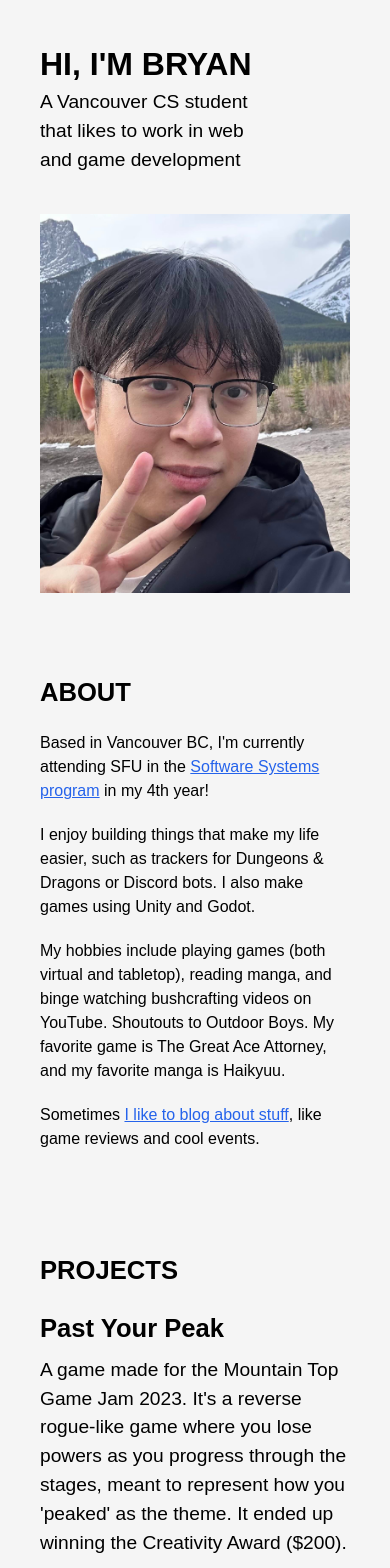
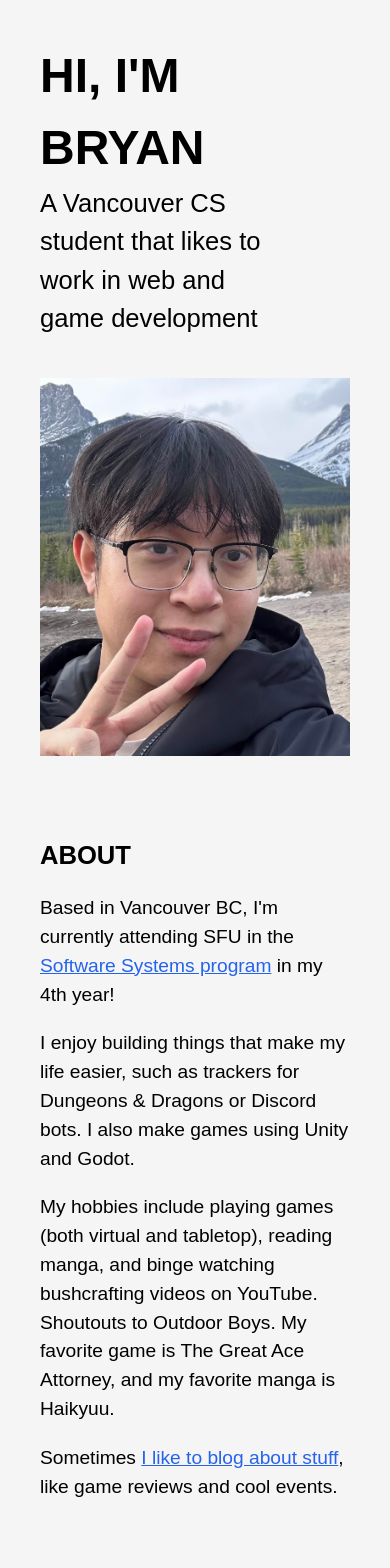
Before and after one commit to bryanjhdang/bryanjhdang.github.io, a React (Vite) app: page / in a window 390 px wide. Shown: the top 1568 px of the page. Built offline with nearby package versions, Linux system fonts and the light colour scheme.

Commit message:
remove scaling text based off screen size

```diff
--- a/src/sections/About.tsx
+++ b/src/sections/About.tsx
@@ -5,10 +5,10 @@ export default function About() {
     <div id="about" className="pt-10 sm:pt-20 pb-10 sm:pb-20">
       <SectionWrapper>
         <SectionTitle title="ABOUT" />
-        <p className="text-sm sm:text-base mb-5">Based in Vancouver BC, I'm currently attending SFU in the <a className="text-blue-600 underline" href="https://www.sfu.ca/computing/prospective-students/undergraduate-students/programs/degree-programs/softwaresystems.html" target="_blank">Software Systems program</a> in my 4th year!</p>
-        <p className="text-sm sm:text-base mb-5">I enjoy building things that make my life easier, such as trackers for Dungeons & Dragons or Discord bots. I also make games using Unity and Godot.</p>
-        <p className="text-sm sm:text-base mb-5">My hobbies include playing games (both virtual and tabletop), reading manga, and binge watching bushcrafting videos on YouTube. Shoutouts to Outdoor Boys. My favorite game is The Great Ace Attorney, and my favorite manga is Haikyuu.</p>
-        <p className="text-sm sm:text-base mb-5">Sometimes <a className="text-blue-600 underline" href="https://bryandang.substack.com/" target="_blank">I like to blog about stuff</a>, like game reviews and cool events.</p>
+        <p className="text-base mb-5">Based in Vancouver BC, I'm currently attending SFU in the <a className="text-blue-600 underline" href="https://www.sfu.ca/computing/prospective-students/undergraduate-students/programs/degree-programs/softwaresystems.html" target="_blank">Software Systems program</a> in my 4th year!</p>
+        <p className="text-base mb-5">I enjoy building things that make my life easier, such as trackers for Dungeons & Dragons or Discord bots. I also make games using Unity and Godot.</p>
+        <p className="text-base mb-5">My hobbies include playing games (both virtual and tabletop), reading manga, and binge watching bushcrafting videos on YouTube. Shoutouts to Outdoor Boys. My favorite game is The Great Ace Attorney, and my favorite manga is Haikyuu.</p>
+        <p className="text-base mb-5">Sometimes <a className="text-blue-600 underline" href="https://bryandang.substack.com/" target="_blank">I like to blog about stuff</a>, like game reviews and cool events.</p>
       </SectionWrapper>
     </div>
   )
--- a/src/sections/Hero.tsx
+++ b/src/sections/Hero.tsx
@@ -6,8 +6,8 @@ export default function Hero() {
       <SectionWrapper>
         <div className="flex flex-col lg:flex-row items-center">
           <div className="mr-20">
-            <p className="text-2xl sm:text-3xl xl:text-4xl font-extrabold">HI, I'M BRYAN</p>
-            <p className="text-base sm:text-xl lg:text-2xl">A Vancouver CS student that likes to work in web and game development</p>
+            <p className="text-3xl xl:text-4xl font-extrabold">HI, I'M BRYAN</p>
+            <p className="text-xl lg:text-2xl">A Vancouver CS student that likes to work in web and game development</p>
           </div>
           <img src="src/assets/profile.jpg" alt="Bryan profile picture" width={350} className="pt-10 sm:pt-20 lg:pt-0" />
         </div>
```
